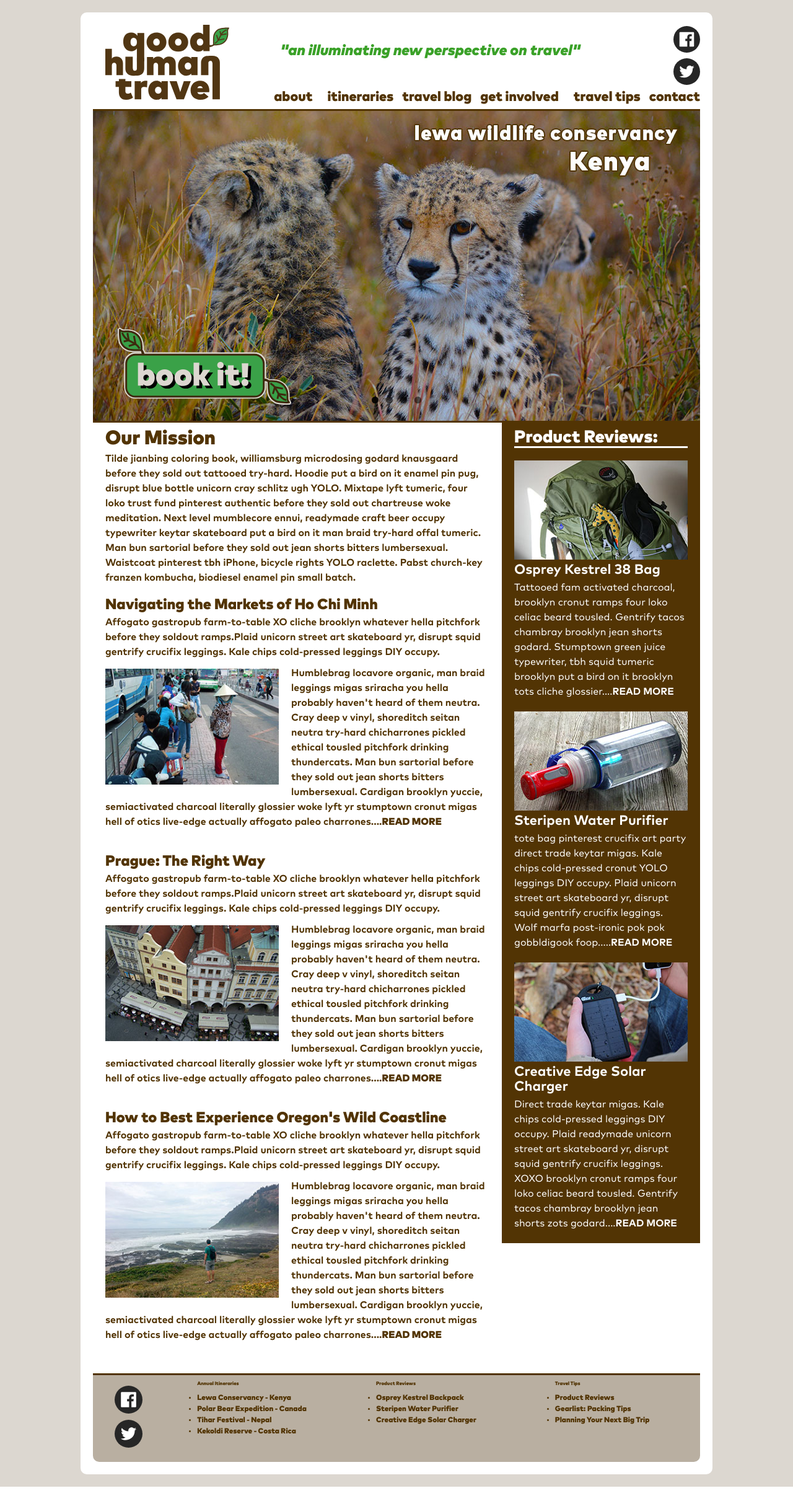
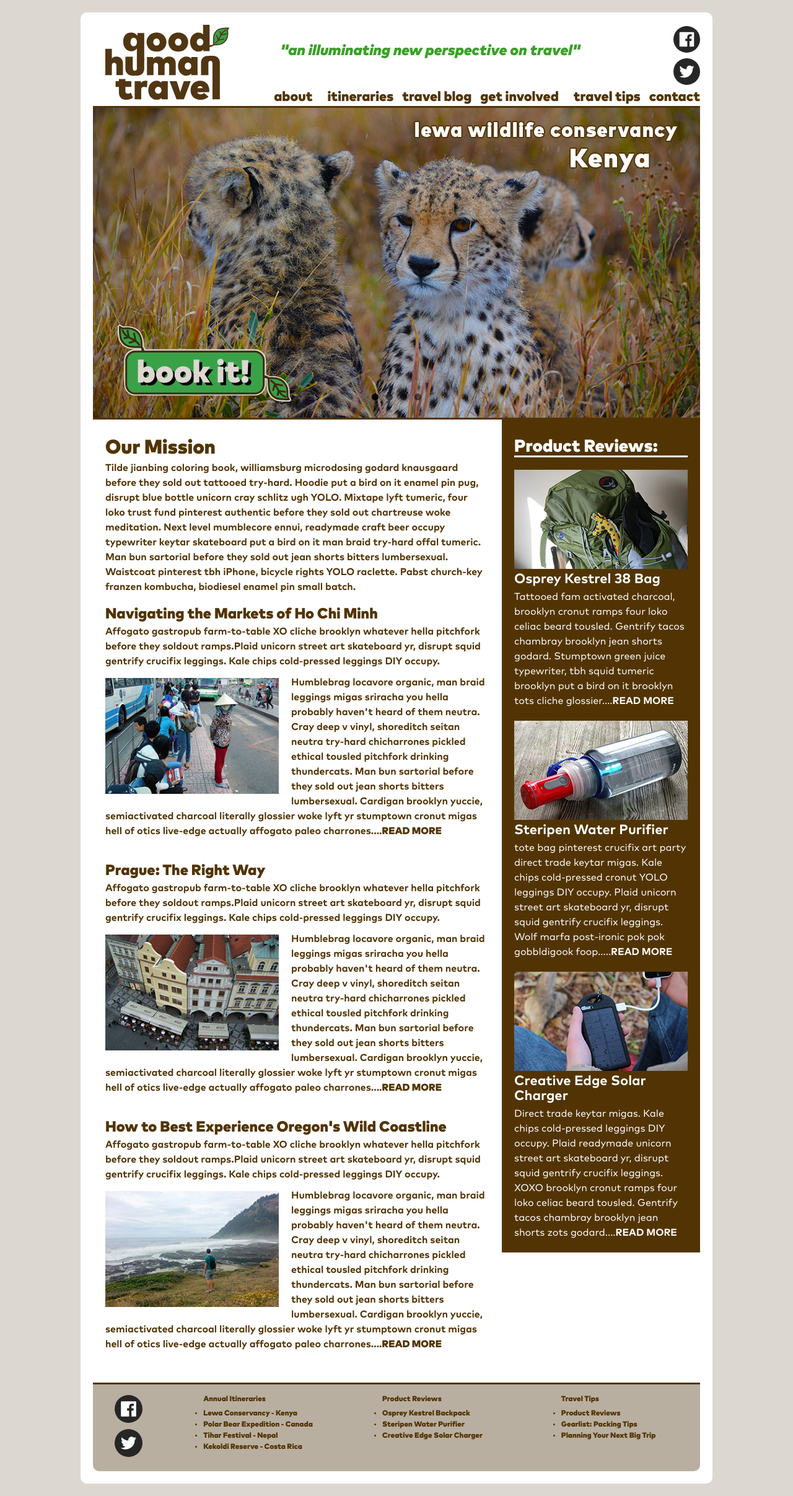
Before and after one commit to Christo-Pher/web.170, a PHP site: page /template-home.html in a window 1280 px wide. Shown: the whole page at 62% size. Run offline with PHP 8.4, Linux system fonts and the light colour scheme; some libraries are stand-ins or nearby versions.

Commit message:
style updates

```diff
--- a/css/ght.css
+++ b/css/ght.css
@@ -73,6 +73,7 @@ aside {
 
 .article-wrap {
     padding: 10px 20px;
+    margin-top: 20px;
 }
 
 .logo {
@@ -105,7 +106,7 @@ h2 {
     max-width: 980px;
     clear: both;
     border-bottom: 3px solid #523404;
-    padding-bottom: 5px;
+    padding-bottom: 0;
     margin-bottom: 0;
 }
 
@@ -283,6 +284,7 @@ p {
 
 .sidebar-header {
     border-bottom: 3px solid #fff;
+    margin-top: 20px;
 }
 
 .product-review-header {
@@ -360,6 +362,7 @@ blockquote {
 
 h6 {
     margin-bottom: 5px;
+    font-size: 12px;
 }
 
 .feedback {
@@ -387,16 +390,19 @@ h6 {
 .footer-ul-1 {
     width: 250px;
     margin-left: 6%;
+    padding: 10px;
 }
 
 .footer-ul-2 {
     width: 250px;
     margin-left: 4%;
+    padding: 10px;
 }
 
 .footer-ul-3 {
     width: 180px;
     margin-left: 4%;
+    padding: 10px;
 }
 
 footer {
```
